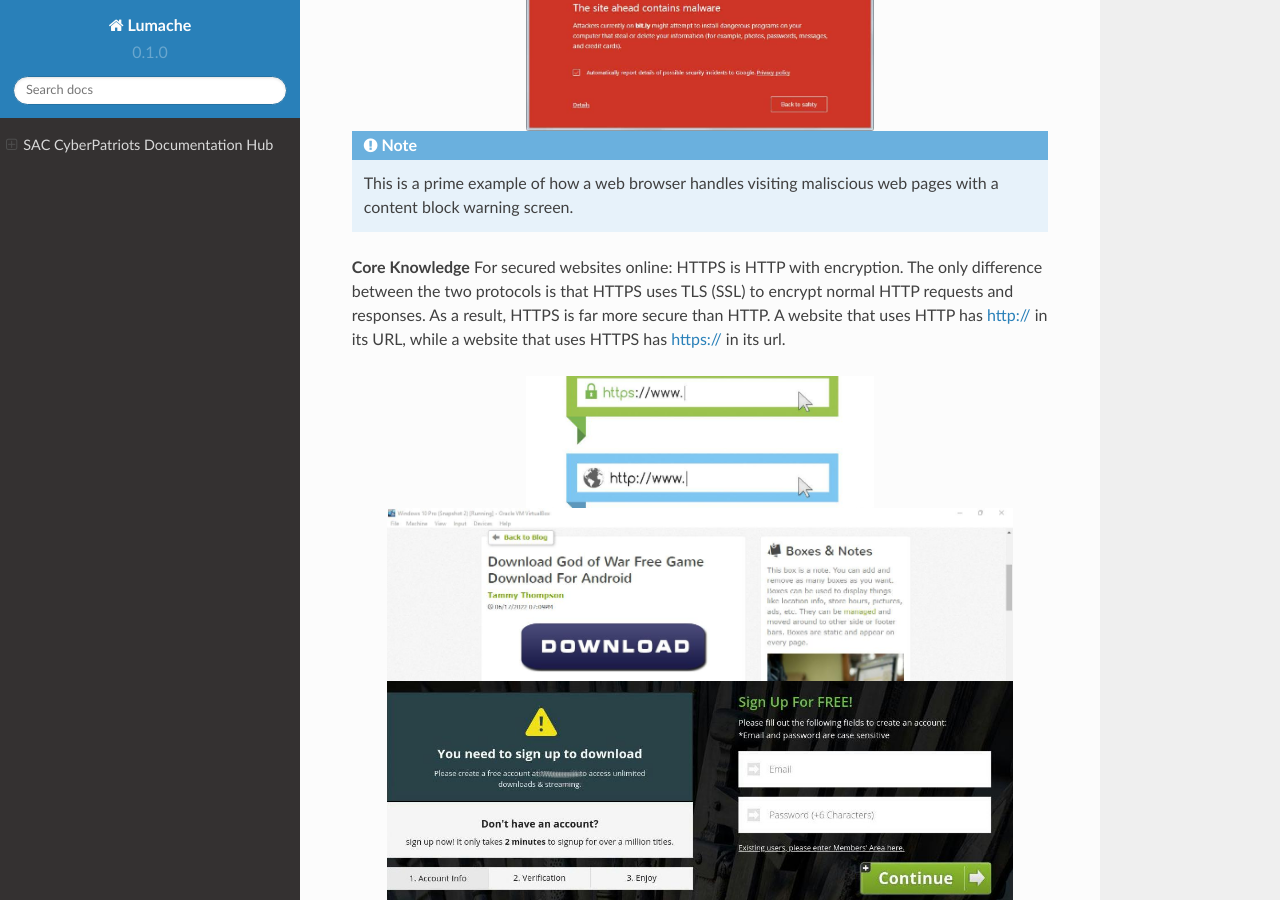
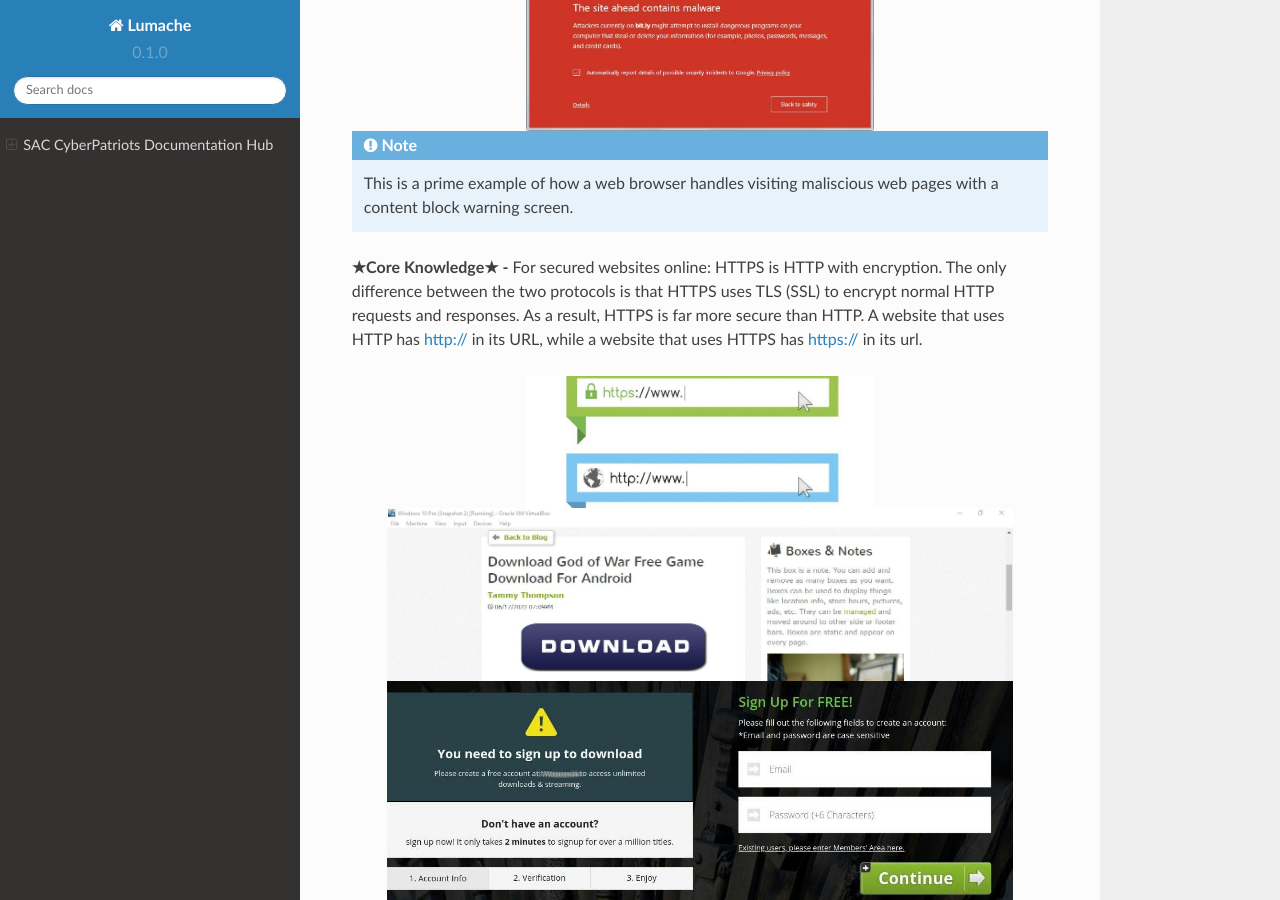
Before and after one commit to natt96z/cybersac, a Sphinx documentation site: the page built from docs/source/index.rst, in a window 1280 px wide and 900 px high, scrolled down 828 px. Built offline with Sphinx 7.4.7 and the Read the Docs theme 2.0.0, drawn with Linux system fonts in a browser that asks for light colours.

```diff
--- a/docs/source/index.rst
+++ b/docs/source/index.rst
@@ -29,7 +29,7 @@ Visiting Malicious Websites – Sites to Avoid
 .. Note:: This is a prime example of how a web browser handles visiting maliscious web pages with a content block warning screen.
 
 
-**Core Knowledge** For secured websites online: HTTPS is HTTP with encryption. The only difference between the two protocols is that HTTPS uses TLS (SSL) to encrypt normal HTTP requests and responses. As a result, HTTPS is far more secure than HTTP. A website that uses HTTP has http:// in its URL, while a website that uses HTTPS has https:// in its url.
+**★Core Knowledge★ -** For secured websites online: HTTPS is HTTP with encryption. The only difference between the two protocols is that HTTPS uses TLS (SSL) to encrypt normal HTTP requests and responses. As a result, HTTPS is far more secure than HTTP. A website that uses HTTP has http:// in its URL, while a website that uses HTTPS has https:// in its url.
 
 .. image:: https://raw.githubusercontent.com/natt96z/cybersac/main/docs/img/3.jpg
    :width: 50%
```
